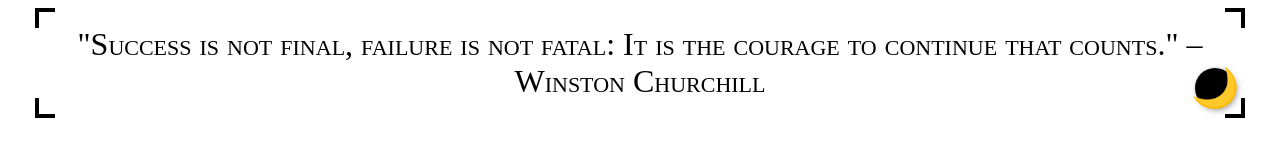
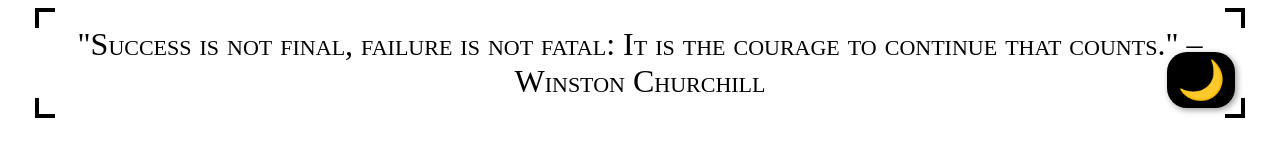
Before and after one commit to harsh3150/notion_widgets, a plain HTML site: page random_quotes.html in a window 1280 px wide. Drawn offline with Linux system fonts and the light colour scheme.

Commit message:
Update random_quotes.html

```diff
--- a/random_quotes.html
+++ b/random_quotes.html
@@ -53,20 +53,17 @@
       position: absolute;
       bottom: 10px;
       right: 10px;
-      width: 40px;
-      height: 40px;
       background-color: #000;
       color: #fff;
       border: none;
-      border-radius: 50%;
+      border-radius: 20px;
       font-size: 1.2em;
       cursor: pointer;
+      padding: 5px 10px; /* 👈 Added padding */
       box-shadow: 2px 2px 6px rgba(0, 0, 0, 0.4);
-      display: flex;
-      align-items: center;
-      justify-content: center;
       transition: background-color 0.3s, color 0.3s;
     }
+
 
     .dark-mode .toggle-button {
       background-color: #fff;
```
